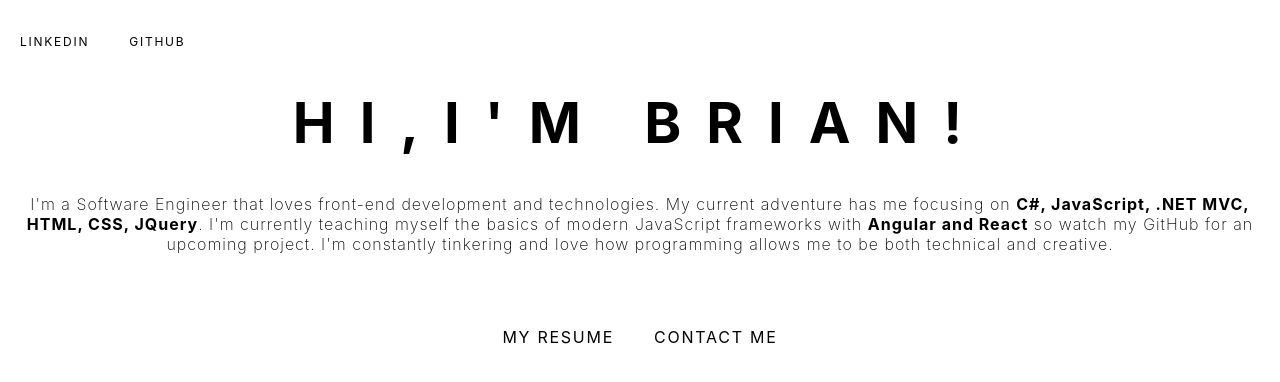
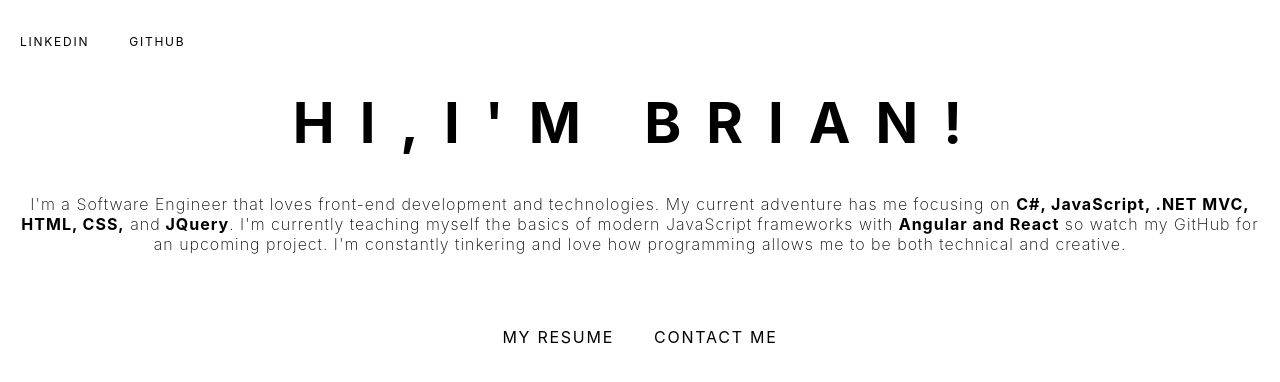
Before and after one commit to BrianFrancisDG/personalsite-v2, a Gatsby site in the folder personalsite-v2/: page / in a window 1280 px wide. Built offline with nearby package versions, Linux system fonts and the light colour scheme; Gatsby itself is replaced by a stand-in of ours.

Commit message:
Update subText.js

```diff
--- a/personalsite-v2/src/components/subText.js
+++ b/personalsite-v2/src/components/subText.js
@@ -5,7 +5,7 @@ const SubText = () => (
 
         I'm a Software Engineer that loves front-end development and
         technologies. My current adventure has me focusing on <b>C#,
-        JavaScript, .NET MVC, HTML, CSS, JQuery</b>.
+        JavaScript, .NET MVC, HTML, CSS,</b> and<b> JQuery</b>.
         I'm currently teaching myself the basics of modern JavaScript
         frameworks with <b>Angular and React</b> so watch my GitHub for an upcoming
         project. I'm constantly tinkering and love how programming allows me
```
